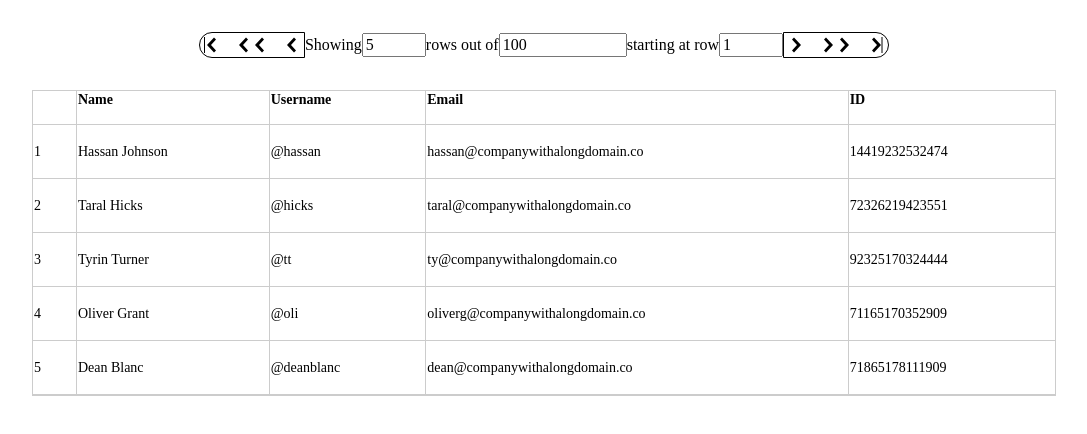
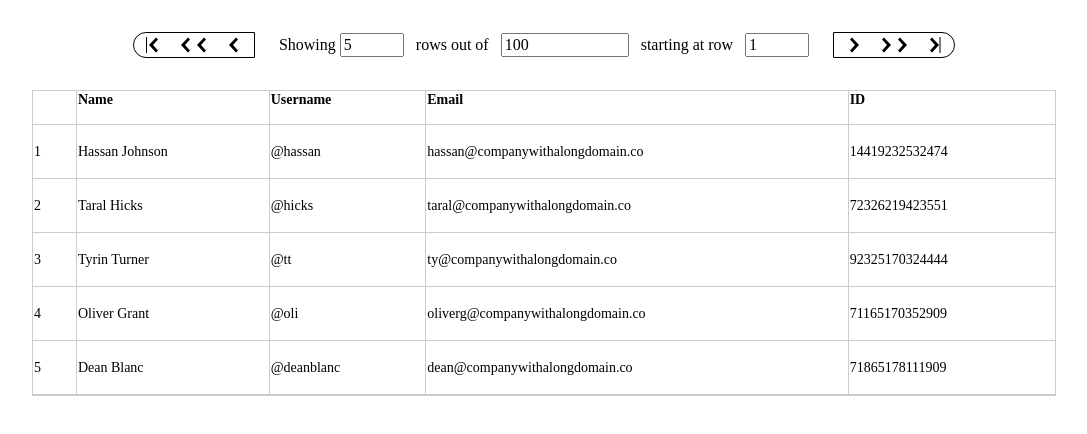
Before and after one commit to karagudisuma/generate-datatable-js, a website: page index.html in a window 1280 px wide. Shown: the whole page, without its empty margins (96-1183 px from the left). Drawn offline with nearby package versions, Linux system fonts and the light colour scheme.

Commit message:
Css changes for positioning of buttons

```diff
--- a/index.html
+++ b/index.html
@@ -18,7 +18,7 @@
           <!-- Arrow functions  -->
         <div class="flex items-center justify-center mt4">
             <!-- Left arrows -->
-            <div id="prev-btns" class= "ba br--left br4 ">
+            <div id="prev-btns" class= "ba br--left br4 mr3 ph2">
                 <a href="#0"
                     class="f5 no-underline black bg-animate hover-bg-black hover-white inline-flex items-center pa1 border-box br--left br4">
                     <svg
@@ -63,14 +63,14 @@
                 </a>
             </div>
             <!-- Row numbers -->
-            <span>Showing</span>
-            <input type=number value="5" name="numRows" class="w3">
-            <span> rows out of </span>
-            <input type=number value="100" name="totalRows" class="w4">
-            <span>starting at row</span>
-            <input type=number value="1" name="startRows" class="w3">
+            <span class="mr1 ml2">Showing</span>
+            <input type=number value="5" name="numRows" class="mw3">
+            <span class="ph2 mr1 ml1"> rows out of </span>
+            <input type=number value="100" name="totalRows" class="mw4">
+            <span class="ph2 mr1 ml1">starting at row</span>
+            <input type=number value="1" name="startRows" class="mw3 mr2">
             <!-- Right Arrows -->
-            <div id="next-btns" class= "ba br--right br4">
+            <div id="next-btns" class= "ba br--right br4 ml3 ph2">
                 <a href="#0" class="f5 no-underline black bg-animate hover-bg-black hover-white inline-flex items-center pa1 border-box">
                     <svg class="w1" data-icon="chevronRight" viewBox="0 0 32 32" style="fill:currentcolor">
                         <title>NextRow Right</title>
```
